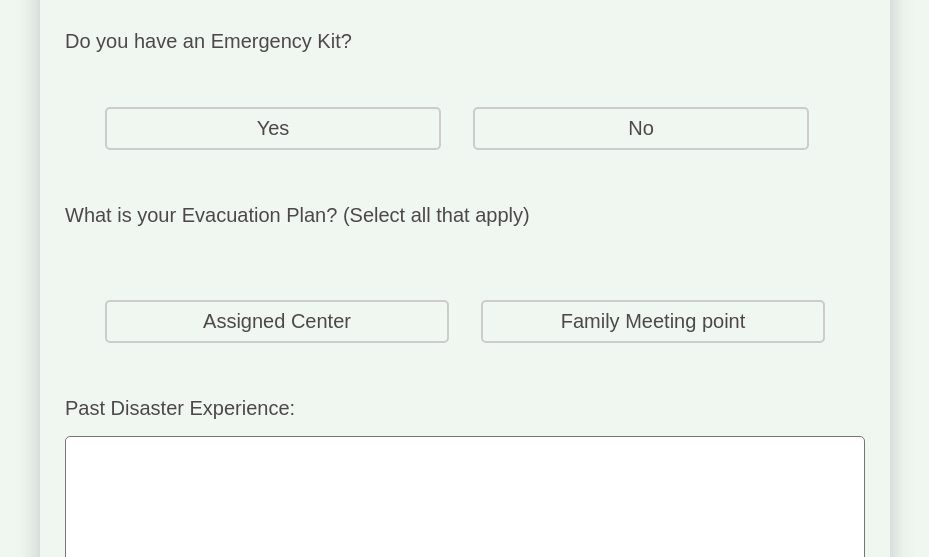
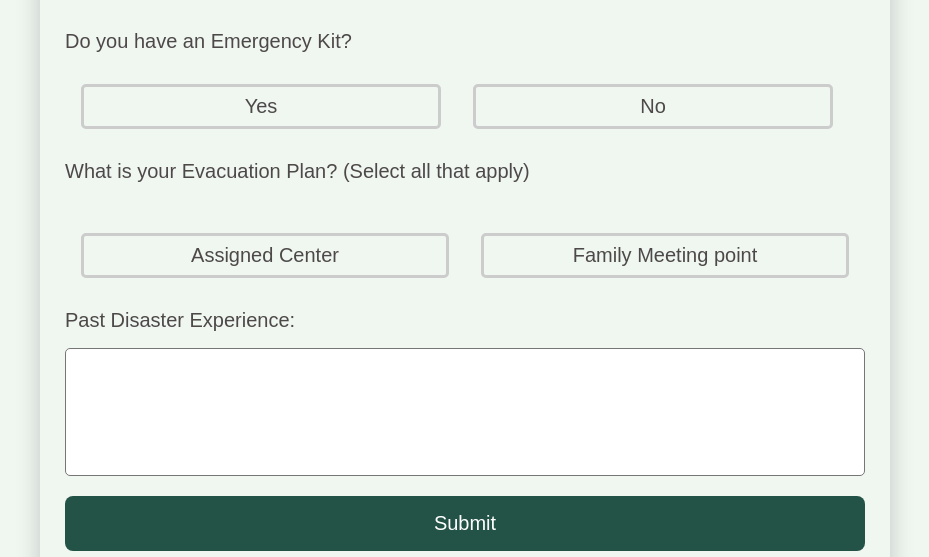
Before and after one commit to Yooonggg/NAVA-Assessment1-WebDev, a plain HTML site: page 2-Survey.html in a window 1280 px wide. Shown: the part 753-1310 px from the top of the page, without its empty margins (175-1104 px from the left). Drawn offline with Linux system fonts and the light colour scheme.

Commit message:
lol sizing

```diff
--- a/4-DPS.css
+++ b/4-DPS.css
@@ -145,19 +145,19 @@ label {
 /* Radio & Checkbox Groups */
 
 .radio-group, .checkbox-group{
-  margin: 5%;
+  margin: 2%;
   display: flex;
   gap: 1rem;
 }
 
 label.yes-label, label.no-label, label.Ass-label, label.fam-label {
   padding: 0.5rem 0.5rem;
-  border: 2px solid #ccc;
+  border:  solid #ccc;
   border-radius: 5px;
   cursor: pointer;
   transition: all 0.2s ease;
   user-select: none;
-  width: 100%;
+  width: 50%;
 }
 
 label.yes-label:hover, label.no-label:hover, label.Ass-label:hover, label.fam-label:hover {
@@ -238,9 +238,9 @@ td {
 }
 
 /* Media query for smaller screen sizes */
-@media (max-width: 768px) {
+@media (max-width: 100%) {
   #exit-btn, #print-btn, #clearBtn {
-    width: 80%;  /* Button width becomes larger on smaller screens */
+    width: 70%;  /* Button width becomes larger on smaller screens */
     font-size: 0.9rem;  /* Slightly smaller font size */
     padding: 0.2em 0.9em;  /* Even thinner padding for smaller screens */
     margin-left: 0;  /* Remove margin */
@@ -249,7 +249,7 @@ td {
   }
 }
 
-@media (max-width: 480px) {
+@media (max-width: 48%) {
   #exit-btn, #print-btn, #clearBtn {
     width: 90%;  /* Further increase width on extra small screens */
     padding: 0.2em 0.7em;  /* Thinner padding for very small screens */
```
